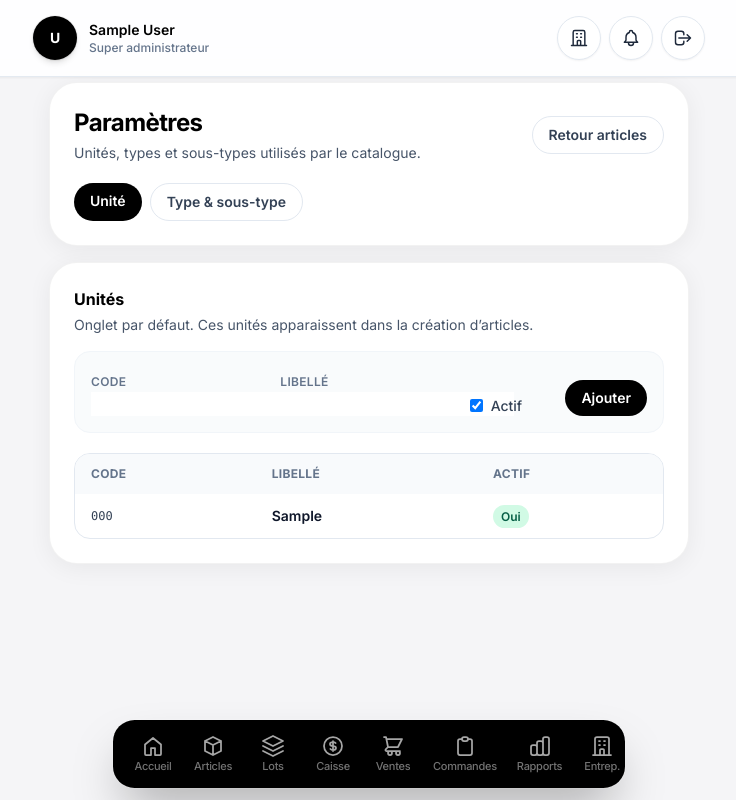
After one commit to VolonteMukovi/cimentapp, a Django app: page /magasin/articles/parametres/ in a window 1280 px wide. The commit adds this page. Shown: the whole page, without its empty margins (271-1007 px from the left). Run offline with Django 5.2, Linux system fonts and the light colour scheme; a user stored in the database is signed in; tables that the repository leaves empty hold one stand-in row (values such as "Sample post"); parts of the project's set-up code (start-up, migrations or seed data) failed here and were passed over; some libraries are stand-ins or nearby versions.

Commit message:
ajout des plus befor

```diff
--- a/articles/forms.py
+++ b/articles/forms.py
@@ -4,7 +4,40 @@ from __future__ import annotations
 
 from django import forms
 
-from articles.models import Article, SousTypeArticle, Unite
+from articles.models import Article, SousTypeArticle, TypeArticle, Unite
+
+
+class UniteForm(forms.ModelForm):
+    class Meta:
+        model = Unite
+        fields = ('code', 'libelle', 'actif')
+        widgets = {
+            'code': forms.TextInput(attrs={'class': 'art-input', 'maxlength': '32', 'autocomplete': 'off'}),
+            'libelle': forms.TextInput(attrs={'class': 'art-input', 'maxlength': '128', 'autocomplete': 'off'}),
+        }
+
+
+class TypeArticleForm(forms.ModelForm):
+    class Meta:
+        model = TypeArticle
+        fields = ('code', 'libelle', 'ordre', 'actif')
+        widgets = {
+            'code': forms.TextInput(attrs={'class': 'art-input', 'maxlength': '64', 'autocomplete': 'off'}),
+            'libelle': forms.TextInput(attrs={'class': 'art-input', 'maxlength': '255', 'autocomplete': 'off'}),
+            'ordre': forms.NumberInput(attrs={'class': 'art-input', 'min': '0'}),
+        }
+
+
+class SousTypeArticleForm(forms.ModelForm):
+    class Meta:
+        model = SousTypeArticle
+        fields = ('type_article_id', 'code', 'libelle', 'ordre', 'actif')
+        widgets = {
+            'type_article_id': forms.NumberInput(attrs={'class': 'art-input', 'min': '1'}),
+            'code': forms.TextInput(attrs={'class': 'art-input', 'maxlength': '64', 'autocomplete': 'off'}),
+            'libelle': forms.TextInput(attrs={'class': 'art-input', 'maxlength': '255', 'autocomplete': 'off'}),
+            'ordre': forms.NumberInput(attrs={'class': 'art-input', 'min': '0'}),
+        }
 
 
 class ArticleForm(forms.ModelForm):
--- a/articles/urls.py
+++ b/articles/urls.py
@@ -4,6 +4,10 @@ from articles import views
 
 urlpatterns = [
     path('', views.ArticleListView.as_view(), name='store_articles'),
+    path('parametres/', views.ArticleSettingsView.as_view(), name='store_articles_settings'),
+    path('parametres/unites/creer/', views.UniteCreateView.as_view(), name='articles_unite_create'),
+    path('parametres/types/creer/', views.TypeArticleCreateView.as_view(), name='articles_type_create'),
+    path('parametres/sous-types/creer/', views.SousTypeArticleCreateView.as_view(), name='articles_soustype_create'),
     path('creer/', views.ArticleCreateView.as_view(), name='article_create'),
     path('<str:article_id>/api/', views.ArticleJsonDetailView.as_view(), name='article_api_detail'),
     path('<str:article_id>/modifier/', views.ArticleUpdateView.as_view(), name='article_update'),
--- a/articles/views.py
+++ b/articles/views.py
@@ -14,10 +14,10 @@ from django.http import Http404, JsonResponse
 from django.shortcuts import redirect
 from django.urls import reverse
 from django.views import View
-from django.views.generic import FormView, ListView
+from django.views.generic import FormView, ListView, TemplateView
 
-from articles.forms import ArticleForm
-from articles.models import Article, SousTypeArticle, Unite
+from articles.forms import ArticleForm, SousTypeArticleForm, TypeArticleForm, UniteForm
+from articles.models import Article, SousTypeArticle, TypeArticle, Unite
 from articles.utils import build_images_from_post, delete_article_media
 from users.constants import SESSION_ACTIVE_ENTREPRISE_ID
 from users.models import User
@@ -278,3 +278,86 @@ class ArticleJsonDetailView(ArticleStoreAccessMixin, ArticleQuerysetMixin, View)
                 },
             },
         )
+
+
+class ArticleSettingsView(ArticleStoreAccessMixin, TemplateView):
+    template_name = 'articles/article_settings.html'
+
+    def get_context_data(self, **kwargs):
+        ctx = super().get_context_data(**kwargs)
+        tab = (self.request.GET.get('tab') or 'unites').strip().lower()
+        if tab not in ('unites', 'types'):
+            tab = 'unites'
+        ctx['active_tab'] = tab
+
+        ctx['unites'] = Unite.objects.all().order_by('libelle')
+        ctx['types'] = TypeArticle.objects.all().order_by('ordre', 'libelle')
+        ctx['sous_types'] = SousTypeArticle.objects.all().order_by('type_article_id', 'ordre', 'libelle')
+
+        ctx['form_unite'] = UniteForm(prefix='unite')
+        ctx['form_type'] = TypeArticleForm(prefix='type')
+        ctx['form_sous_type'] = SousTypeArticleForm(prefix='sous_type')
+        return ctx
+
+
+class UniteCreateView(ArticleStoreAccessMixin, FormView):
+    form_class = UniteForm
+    http_method_names = ['post']
+
+    def get_form_kwargs(self):
+        kwargs = super().get_form_kwargs()
+        kwargs['prefix'] = 'unite'
+        return kwargs
+
+    def form_valid(self, form):
+        form.save()
+        messages.success(self.request, 'Unité enregistrée.')
+        return redirect(reverse('store_articles_settings') + '?tab=unites')
+
+    def form_invalid(self, form):
+        for field, errs in form.errors.items():
+            for err in errs:
+                messages.error(self.request, f'{field}: {err}')
+        return redirect(reverse('store_articles_settings') + '?tab=unites')
+
+
+class TypeArticleCreateView(ArticleStoreAccessMixin, FormView):
+    form_class = TypeArticleForm
+    http_method_names = ['post']
+
+    def get_form_kwargs(self):
+        kwargs = super().get_form_kwargs()
+        kwargs['prefix'] = 'type'
+        return kwargs
+
+    def form_valid(self, form):
+        form.save()
+        messages.success(self.request, 'Type enregistré.')
+        return redirect(reverse('store_articles_settings') + '?tab=types')
+
+    def form_invalid(self, form):
+        for field, errs in form.errors.items():
+            for err in errs:
+                messages.error(self.request, f'{field}: {err}')
+        return redirect(reverse('store_articles_settings') + '?tab=types')
+
+
+class SousTypeArticleCreateView(ArticleStoreAccessMixin, FormView):
+    form_class = SousTypeArticleForm
+    http_method_names = ['post']
+
+    def get_form_kwargs(self):
+        kwargs = super().get_form_kwargs()
+        kwargs['prefix'] = 'sous_type'
+        return kwargs
+
+    def form_valid(self, form):
+        form.save()
+        messages.success(self.request, 'Sous-type enregistré.')
+        return redirect(reverse('store_articles_settings') + '?tab=types')
+
+    def form_invalid(self, form):
+        for field, errs in form.errors.items():
+            for err in errs:
+                messages.error(self.request, f'{field}: {err}')
+        return redirect(reverse('store_articles_settings') + '?tab=types')
--- /dev/null
+++ b/templates/articles/article_settings.html
@@ -0,0 +1,186 @@
+{% extends "base_app.html" %}
+{% block title %}Paramètres articles — CimentApp{% endblock %}
+{% block content %}
+<section class="app-surface-card p-5 sm:p-6">
+  <div class="flex flex-col gap-2 sm:flex-row sm:items-center sm:justify-between">
+    <div>
+      <h1 class="text-xl font-bold tracking-tight text-black sm:text-2xl">Paramètres</h1>
+      <p class="mt-1 text-sm text-slate-600">Unités, types et sous-types utilisés par le catalogue.</p>
+    </div>
+    <a href="{% url 'store_articles' %}" class="inline-flex items-center justify-center rounded-full border border-slate-200 bg-white px-4 py-2 text-sm font-semibold text-slate-700 transition hover:bg-slate-50">Retour articles</a>
+  </div>
+
+  <div class="mt-5 flex flex-wrap gap-2">
+    <a href="{% url 'store_articles_settings' %}?tab=unites" class="rounded-full px-4 py-2 text-sm font-semibold {% if active_tab == 'unites' %}bg-black text-white{% else %}border border-slate-200 bg-white text-slate-700 hover:bg-slate-50{% endif %}">Unité</a>
+    <a href="{% url 'store_articles_settings' %}?tab=types" class="rounded-full px-4 py-2 text-sm font-semibold {% if active_tab == 'types' %}bg-black text-white{% else %}border border-slate-200 bg-white text-slate-700 hover:bg-slate-50{% endif %}">Type &amp; sous-type</a>
+  </div>
+</section>
+
+{% if active_tab == 'unites' %}
+<section class="app-surface-card mt-4 p-5 sm:p-6">
+  <div class="flex flex-col gap-3 sm:flex-row sm:items-center sm:justify-between">
+    <div>
+      <h2 class="text-base font-bold text-black">Unités</h2>
+      <p class="mt-1 text-sm text-slate-600">Onglet par défaut. Ces unités apparaissent dans la création d’articles.</p>
+    </div>
+  </div>
+
+  <form method="post" action="{% url 'articles_unite_create' %}" class="mt-4 grid gap-3 rounded-2xl border border-slate-100 bg-slate-50/80 p-4 sm:grid-cols-3">
+    {% csrf_token %}
+    <div>
+      <label class="text-xs font-semibold uppercase tracking-wide text-slate-500" for="{{ form_unite.code.id_for_label }}">Code</label>
+      {{ form_unite.code }}
+      {% if form_unite.code.errors %}<p class="mt-1 text-sm font-medium text-red-600">{{ form_unite.code.errors|join:", " }}</p>{% endif %}
+    </div>
+    <div>
+      <label class="text-xs font-semibold uppercase tracking-wide text-slate-500" for="{{ form_unite.libelle.id_for_label }}">Libellé</label>
+      {{ form_unite.libelle }}
+      {% if form_unite.libelle.errors %}<p class="mt-1 text-sm font-medium text-red-600">{{ form_unite.libelle.errors|join:", " }}</p>{% endif %}
+    </div>
+    <div class="flex items-end gap-3">
+      <label class="flex items-center gap-2 text-sm font-medium text-slate-700">
+        {{ form_unite.actif }} <span>Actif</span>
+      </label>
+      <button type="submit" class="ml-auto rounded-full bg-black px-4 py-2 text-sm font-semibold text-white hover:bg-neutral-800">Ajouter</button>
+    </div>
+  </form>
+
+  <div class="mt-5 overflow-hidden rounded-2xl border border-slate-200">
+    <table class="w-full text-left text-sm">
+      <thead class="bg-slate-50 text-xs font-semibold uppercase tracking-wide text-slate-500">
+        <tr>
+          <th class="px-4 py-3">Code</th>
+          <th class="px-4 py-3">Libellé</th>
+          <th class="px-4 py-3">Actif</th>
+        </tr>
+      </thead>
+      <tbody class="divide-y divide-slate-100">
+        {% for u in unites %}
+        <tr>
+          <td class="px-4 py-3 font-mono text-xs text-slate-700">{{ u.code }}</td>
+          <td class="px-4 py-3 font-semibold text-slate-900">{{ u.libelle }}</td>
+          <td class="px-4 py-3">{% if u.actif %}<span class="rounded-full bg-emerald-100 px-2 py-1 text-xs font-semibold text-emerald-800">Oui</span>{% else %}<span class="rounded-full bg-slate-100 px-2 py-1 text-xs font-semibold text-slate-600">Non</span>{% endif %}</td>
+        </tr>
+        {% empty %}
+        <tr><td colspan="3" class="px-4 py-8 text-center text-slate-500">Aucune unité.</td></tr>
+        {% endfor %}
+      </tbody>
+    </table>
+  </div>
+</section>
+{% endif %}
+
+{% if active_tab == 'types' %}
+<section class="app-surface-card mt-4 p-5 sm:p-6">
+  <h2 class="text-base font-bold text-black">Types</h2>
+  <p class="mt-1 text-sm text-slate-600">Les sous-types utilisent <span class="font-mono text-xs">type_article_id</span> (id numérique du type).</p>
+
+  <form method="post" action="{% url 'articles_type_create' %}" class="mt-4 grid gap-3 rounded-2xl border border-slate-100 bg-slate-50/80 p-4 sm:grid-cols-4">
+    {% csrf_token %}
+    <div>
+      <label class="text-xs font-semibold uppercase tracking-wide text-slate-500" for="{{ form_type.code.id_for_label }}">Code</label>
+      {{ form_type.code }}
+    </div>
+    <div class="sm:col-span-2">
+      <label class="text-xs font-semibold uppercase tracking-wide text-slate-500" for="{{ form_type.libelle.id_for_label }}">Libellé</label>
+      {{ form_type.libelle }}
+    </div>
+    <div class="flex items-end gap-3">
+      <div class="w-24">
+        <label class="text-xs font-semibold uppercase tracking-wide text-slate-500" for="{{ form_type.ordre.id_for_label }}">Ordre</label>
+        {{ form_type.ordre }}
+      </div>
+      <label class="flex items-center gap-2 text-sm font-medium text-slate-700">
+        {{ form_type.actif }} <span>Actif</span>
+      </label>
+      <button type="submit" class="ml-auto rounded-full bg-black px-4 py-2 text-sm font-semibold text-white hover:bg-neutral-800">Ajouter</button>
+    </div>
+  </form>
+
+  <div class="mt-5 overflow-hidden rounded-2xl border border-slate-200">
+    <table class="w-full text-left text-sm">
+      <thead class="bg-slate-50 text-xs font-semibold uppercase tracking-wide text-slate-500">
+        <tr>
+          <th class="px-4 py-3">ID</th>
+          <th class="px-4 py-3">Code</th>
+          <th class="px-4 py-3">Libellé</th>
+          <th class="px-4 py-3">Ordre</th>
+          <th class="px-4 py-3">Actif</th>
+        </tr>
+      </thead>
+      <tbody class="divide-y divide-slate-100">
+        {% for t in types %}
+        <tr>
+          <td class="px-4 py-3 font-mono text-xs text-slate-600">{{ t.id }}</td>
+          <td class="px-4 py-3 font-mono text-xs text-slate-700">{{ t.code }}</td>
+          <td class="px-4 py-3 font-semibold text-slate-900">{{ t.libelle }}</td>
+          <td class="px-4 py-3 text-slate-700">{{ t.ordre }}</td>
+          <td class="px-4 py-3">{% if t.actif %}<span class="rounded-full bg-emerald-100 px-2 py-1 text-xs font-semibold text-emerald-800">Oui</span>{% else %}<span class="rounded-full bg-slate-100 px-2 py-1 text-xs font-semibold text-slate-600">Non</span>{% endif %}</td>
+        </tr>
+        {% empty %}
+        <tr><td colspan="5" class="px-4 py-8 text-center text-slate-500">Aucun type.</td></tr>
+        {% endfor %}
+      </tbody>
+    </table>
+  </div>
+</section>
+
+<section class="app-surface-card mt-4 p-5 sm:p-6">
+  <h2 class="text-base font-bold text-black">Sous-types</h2>
+  <p class="mt-1 text-sm text-slate-600">Créer un sous-type en indiquant l’ID du type. (Ex. <span class="font-mono text-xs">type_article_id=3</span>)</p>
+
+  <form method="post" action="{% url 'articles_soustype_create' %}" class="mt-4 grid gap-3 rounded-2xl border border-slate-100 bg-slate-50/80 p-4 sm:grid-cols-6">
+    {% csrf_token %}
+    <div>
+      <label class="text-xs font-semibold uppercase tracking-wide text-slate-500" for="{{ form_sous_type.type_article_id.id_for_label }}">Type ID</label>
+      {{ form_sous_type.type_article_id }}
+    </div>
+    <div>
+      <label class="text-xs font-semibold uppercase tracking-wide text-slate-500" for="{{ form_sous_type.code.id_for_label }}">Code</label>
+      {{ form_sous_type.code }}
+    </div>
+    <div class="sm:col-span-2">
+      <label class="text-xs font-semibold uppercase tracking-wide text-slate-500" for="{{ form_sous_type.libelle.id_for_label }}">Libellé</label>
+      {{ form_sous_type.libelle }}
+    </div>
+    <div>
+      <label class="text-xs font-semibold uppercase tracking-wide text-slate-500" for="{{ form_sous_type.ordre.id_for_label }}">Ordre</label>
+      {{ form_sous_type.ordre }}
+    </div>
+    <div class="flex items-end gap-3">
+      <label class="flex items-center gap-2 text-sm font-medium text-slate-700">
+        {{ form_sous_type.actif }} <span>Actif</span>
+      </label>
+      <button type="submit" class="ml-auto rounded-full bg-black px-4 py-2 text-sm font-semibold text-white hover:bg-neutral-800">Ajouter</button>
+    </div>
+  </form>
+
+  <div class="mt-5 overflow-hidden rounded-2xl border border-slate-200">
+    <table class="w-full text-left text-sm">
+      <thead class="bg-slate-50 text-xs font-semibold uppercase tracking-wide text-slate-500">
+        <tr>
+          <th class="px-4 py-3">Type ID</th>
+          <th class="px-4 py-3">Code</th>
+          <th class="px-4 py-3">Libellé</th>
+          <th class="px-4 py-3">Ordre</th>
+          <th class="px-4 py-3">Actif</th>
+        </tr>
+      </thead>
+      <tbody class="divide-y divide-slate-100">
+        {% for st in sous_types %}
+        <tr>
+          <td class="px-4 py-3 font-mono text-xs text-slate-600">{{ st.type_article_id }}</td>
+          <td class="px-4 py-3 font-mono text-xs text-slate-700">{{ st.code }}</td>
+          <td class="px-4 py-3 font-semibold text-slate-900">{{ st.libelle }}</td>
+          <td class="px-4 py-3 text-slate-700">{{ st.ordre }}</td>
+          <td class="px-4 py-3">{% if st.actif %}<span class="rounded-full bg-emerald-100 px-2 py-1 text-xs font-semibold text-emerald-800">Oui</span>{% else %}<span class="rounded-full bg-slate-100 px-2 py-1 text-xs font-semibold text-slate-600">Non</span>{% endif %}</td>
+        </tr>
+        {% empty %}
+        <tr><td colspan="5" class="px-4 py-8 text-center text-slate-500">Aucun sous-type.</td></tr>
+        {% endfor %}
+      </tbody>
+    </table>
+  </div>
+</section>
+{% endif %}
+{% endblock %}
--- a/templates/users/dashboard/kpis_admin.html
+++ b/templates/users/dashboard/kpis_admin.html
@@ -5,9 +5,9 @@
     <p class="mt-0.5 text-[10px] text-white/45">Données à brancher</p>
   </div>
   <div class="rounded-2xl border border-white/10 bg-white/5 px-3 py-3 text-center">
-    <p class="text-[10px] font-semibold uppercase tracking-wide text-white/55">Stock</p>
-    <p class="mt-1 text-lg font-bold tabular-nums text-white sm:text-xl">—</p>
-    <p class="mt-0.5 text-[10px] text-white/45">Articles &amp; lots</p>
+    <p class="text-[10px] font-semibold uppercase tracking-wide text-white/55">Produit</p>
+    <p class="mt-1 text-lg font-bold tabular-nums text-white sm:text-xl">{{ kpi_produits_count|default:"0" }}</p>
+    <p class="mt-0.5 text-[10px] text-white/45">Catalogue</p>
   </div>
   <div class="rounded-2xl border border-white/10 bg-white/5 px-3 py-3 text-center">
     <p class="text-[10px] font-semibold uppercase tracking-wide text-white/55">Caisse</p>
--- a/templates/users/dashboard/kpis_agent.html
+++ b/templates/users/dashboard/kpis_agent.html
@@ -16,7 +16,7 @@
   </div>
   <div class="rounded-2xl border border-white/10 bg-white/5 px-3 py-3 text-center">
     <p class="text-[10px] font-semibold uppercase tracking-wide text-white/55">Produits dispo.</p>
-    <p class="mt-1 text-lg font-bold tabular-nums text-white sm:text-xl">—</p>
+    <p class="mt-1 text-lg font-bold tabular-nums text-white sm:text-xl">{{ kpi_produits_count|default:"0" }}</p>
     <p class="mt-0.5 text-[10px] text-white/45">Catalogue</p>
   </div>
 </div>
```
Also changed, not shown: templates/articles/article_list.html (+20 -2 lines), users/navigation.py (+23 -3 lines), users/views.py (+14 -0 lines).
